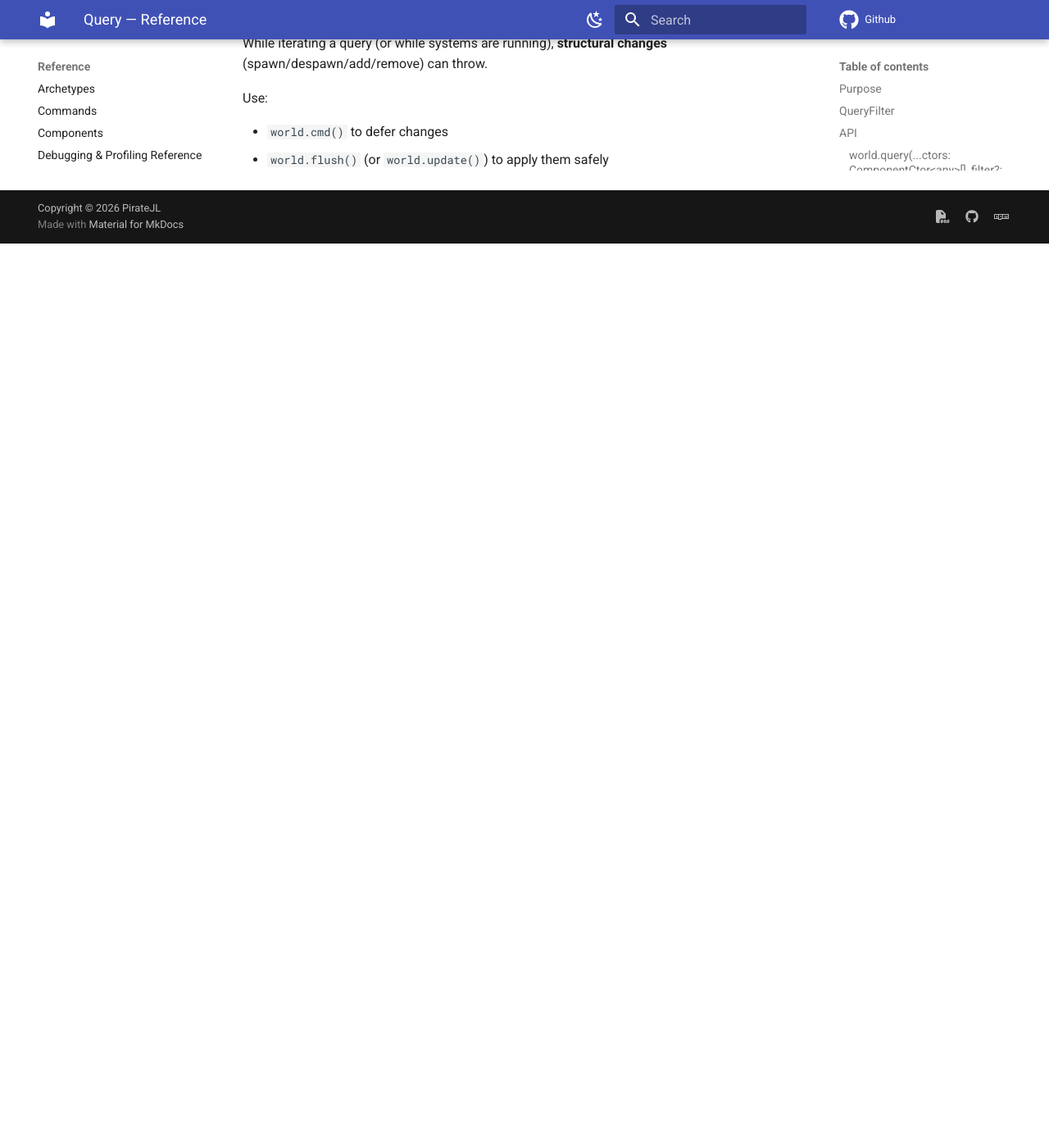
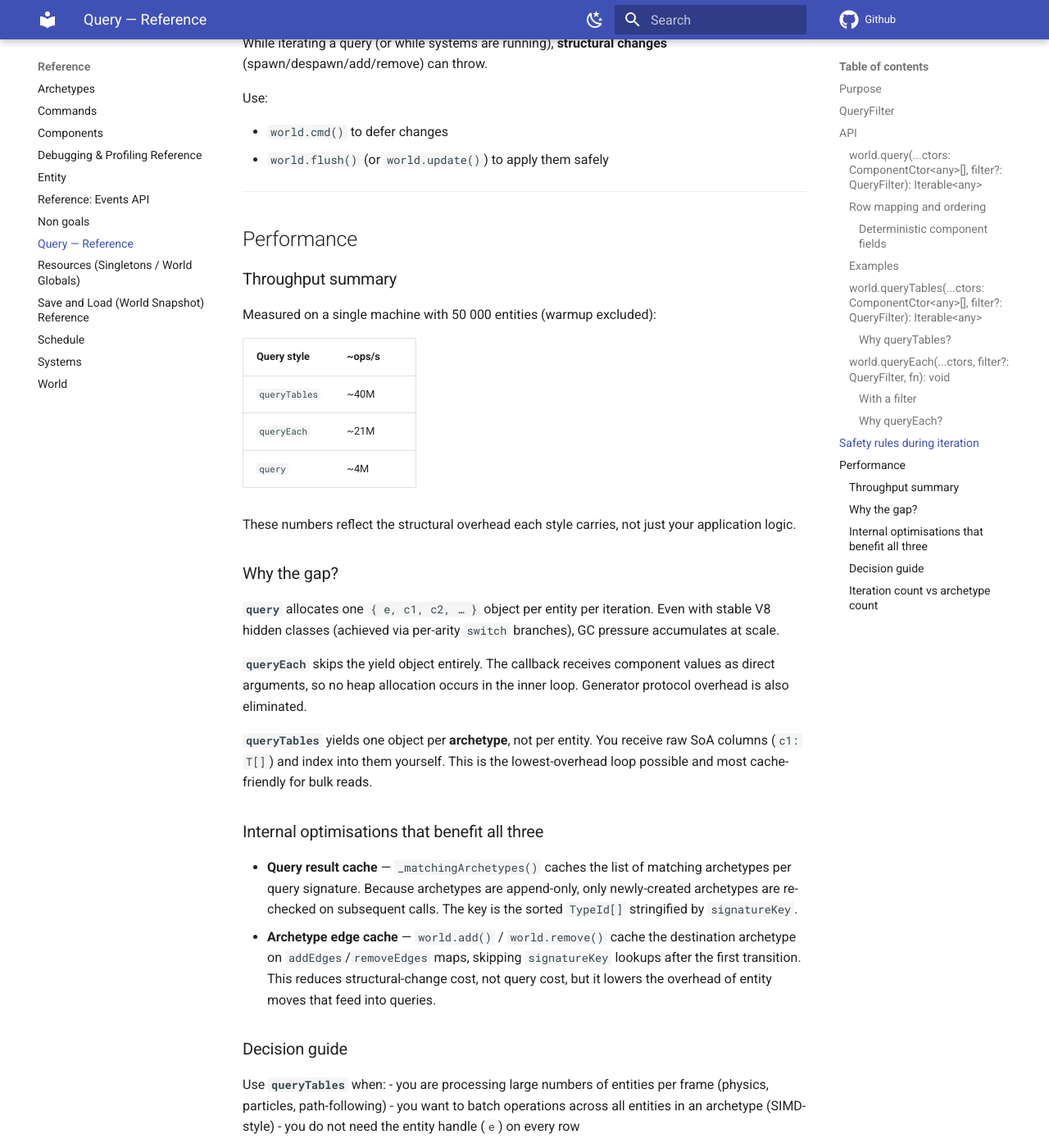
Before and after one commit to PirateJL/archetype-ecs-lib, an MkDocs documentation site: the page built from docs/Reference/queries.md, in a window 1280 px wide and 1400 px high, scrolled down 4218 px. Shown: the whole window at 82% size. Built offline with MkDocs 1.6.1 and Material for MkDocs 9.7.7, drawn with Linux system fonts in a browser that asks for light colours; comment, search, counter and statistics services are not loaded; the version menu is left out; before the commit the page ends 4515 px from its top, so only the background shows below that; some of the changed text lies outside the part shown.

Commit message:
FEAT #63 Add performance section to query documentation detailing throughput and use-case recommendations

````diff
--- a/docs/Reference/queries.md
+++ b/docs/Reference/queries.md
@@ -200,3 +200,76 @@ Use:
 
 * `world.cmd()` to defer changes
 * `world.flush()` (or `world.update()`) to apply them safely
+
+---
+
+## Performance
+
+### Throughput summary
+
+Measured on a single machine with 50 000 entities (warmup excluded):
+
+| Query style | ~ops/s |
+|---|---|
+| `queryTables` | ~40M |
+| `queryEach` | ~21M |
+| `query` | ~4M |
+
+These numbers reflect the structural overhead each style carries, not just your application logic.
+
+### Why the gap?
+
+**`query`** allocates one `{ e, c1, c2, … }` object per entity per iteration. Even with stable V8 hidden classes (achieved via per-arity `switch` branches), GC pressure accumulates at scale.
+
+**`queryEach`** skips the yield object entirely. The callback receives component values as direct arguments, so no heap allocation occurs in the inner loop. Generator protocol overhead is also eliminated.
+
+**`queryTables`** yields one object per **archetype**, not per entity. You receive raw SoA columns (`c1: T[]`) and index into them yourself. This is the lowest-overhead loop possible and most cache-friendly for bulk reads.
+
+### Internal optimisations that benefit all three
+
+- **Query result cache** — `_matchingArchetypes()` caches the list of matching archetypes per query signature. Because archetypes are append-only, only newly-created archetypes are re-checked on subsequent calls. The key is the sorted `TypeId[]` stringified by `signatureKey`.
+- **Archetype edge cache** — `world.add()` / `world.remove()` cache the destination archetype on `addEdges`/`removeEdges` maps, skipping `signatureKey` lookups after the first transition. This reduces structural-change cost, not query cost, but it lowers the overhead of entity moves that feed into queries.
+
+### Decision guide
+
+Use **`queryTables`** when:
+- you are processing large numbers of entities per frame (physics, particles, path-following)
+- you want to batch operations across all entities in an archetype (SIMD-style)
+- you do not need the entity handle (`e`) on every row
+
+```typescript
+for (const { entities, c1: pos, c2: vel } of world.queryTables(Position, Velocity)) {
+  for (let i = 0; i < entities.length; i++) {
+    pos[i]!.x += vel[i]!.dx;
+    pos[i]!.y += vel[i]!.dy;
+  }
+}
+```
+
+Use **`queryEach`** when:
+- you want straightforward per-entity logic without managing array indices
+- you need the entity handle on every row (e.g. to enqueue a deferred command)
+- you want better throughput than `query` without the `queryTables` index bookkeeping
+
+```typescript
+world.queryEach(Position, Velocity, (e, pos, vel) => {
+  pos.x += vel.dx;
+  pos.y += vel.dy;
+  if (pos.x > bounds) world.cmd().despawn(e);
+});
+```
+
+Use **`query`** when:
+- entity count is low (< ~1 000 entities matching)
+- you want to break early from iteration (`for…of` + `break` / `return`)
+- readability matters more than peak throughput
+
+```typescript
+for (const { e, c1: pos } of world.query(Position)) {
+  if (someCondition(pos)) break; // generator supports early exit
+}
+```
+
+### Iteration count vs archetype count
+
+All three styles iterate over **archetypes first**, then entities within each archetype. If your entities are spread across many archetypes (high fragmentation), each query pays a fixed per-archetype cost regardless of style. Keeping component combinations consolidated reduces this overhead.
````
